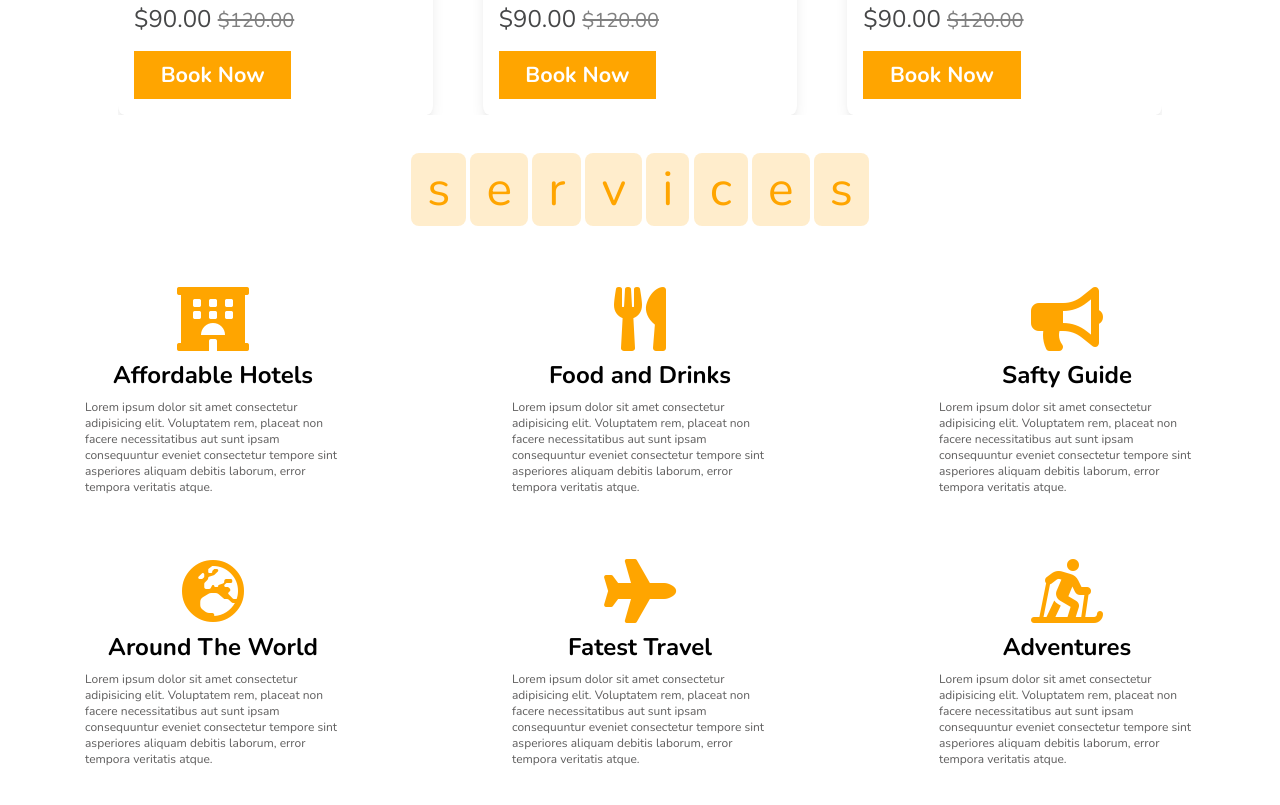
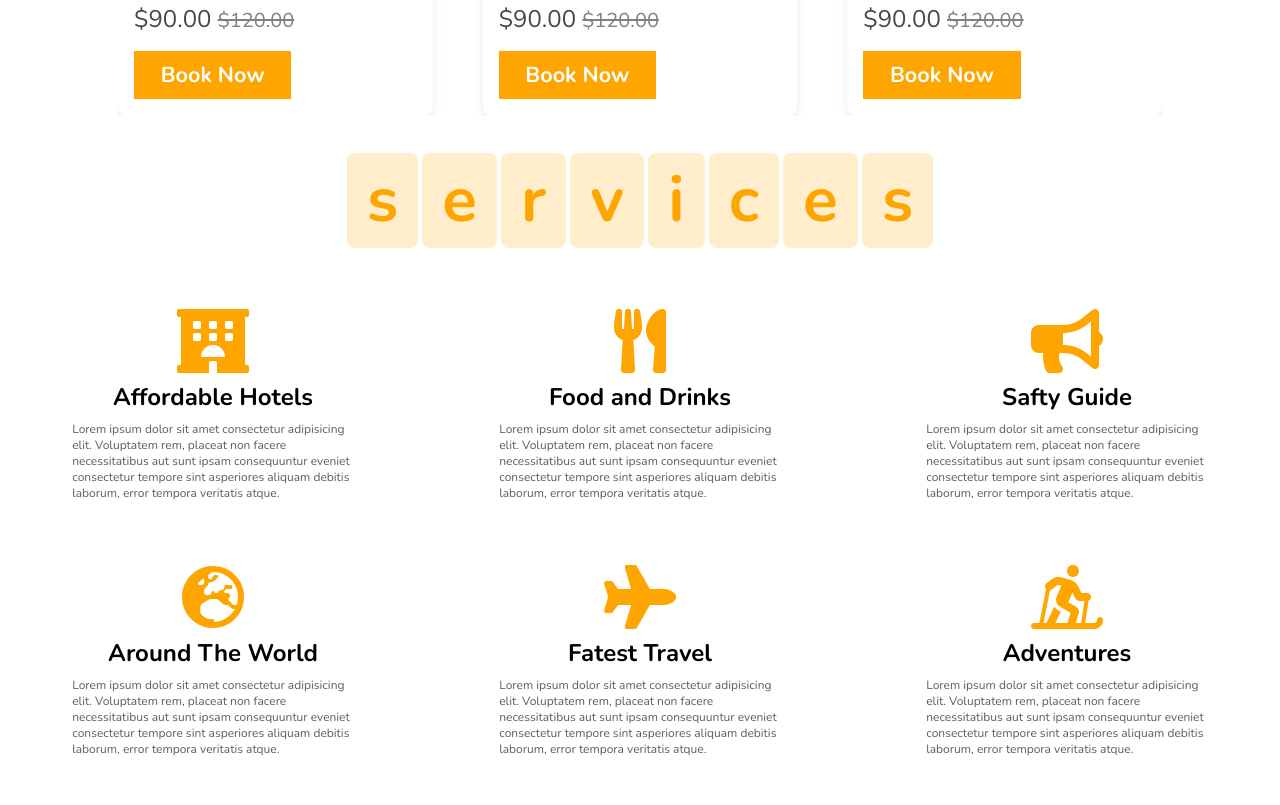
Before and after one commit to TomasDnlAranda/Travel-Project, a plain HTML site: page index.html in a window 1280 px wide. Shown: the part 2309-3114 px from the top of the page. Drawn offline with nearby package versions, Linux system fonts and the light colour scheme.

Commit message:
add title services

```diff
--- a/assets/css/styles.css
+++ b/assets/css/styles.css
@@ -456,6 +456,7 @@ body {
 .service__container {
     width: max-content;
     margin: 0 auto;
+    user-select: none;
 }
 .services .service__container span {
     font-size: 2rem;
@@ -463,6 +464,7 @@ body {
     color: var(--orange-);
     border-radius: .5rem;
     padding: .1rem .5rem;
+    font-weight: bold
 }
 
 .service__card-conteiner {
@@ -666,7 +668,16 @@ body {
     }
 
     .service__card {
-        width: 25%;
+        width: 27.5%;
+        max-width: 25rem;
         margin: 1rem;
     }
+
+    .services .service__container span {
+        font-size: 4rem;
+        background: rgba(255, 165, 0, .2);
+        color: var(--orange-);
+        border-radius: .5rem;
+        padding: .2rem 1.25rem;
+    }
 }
```
